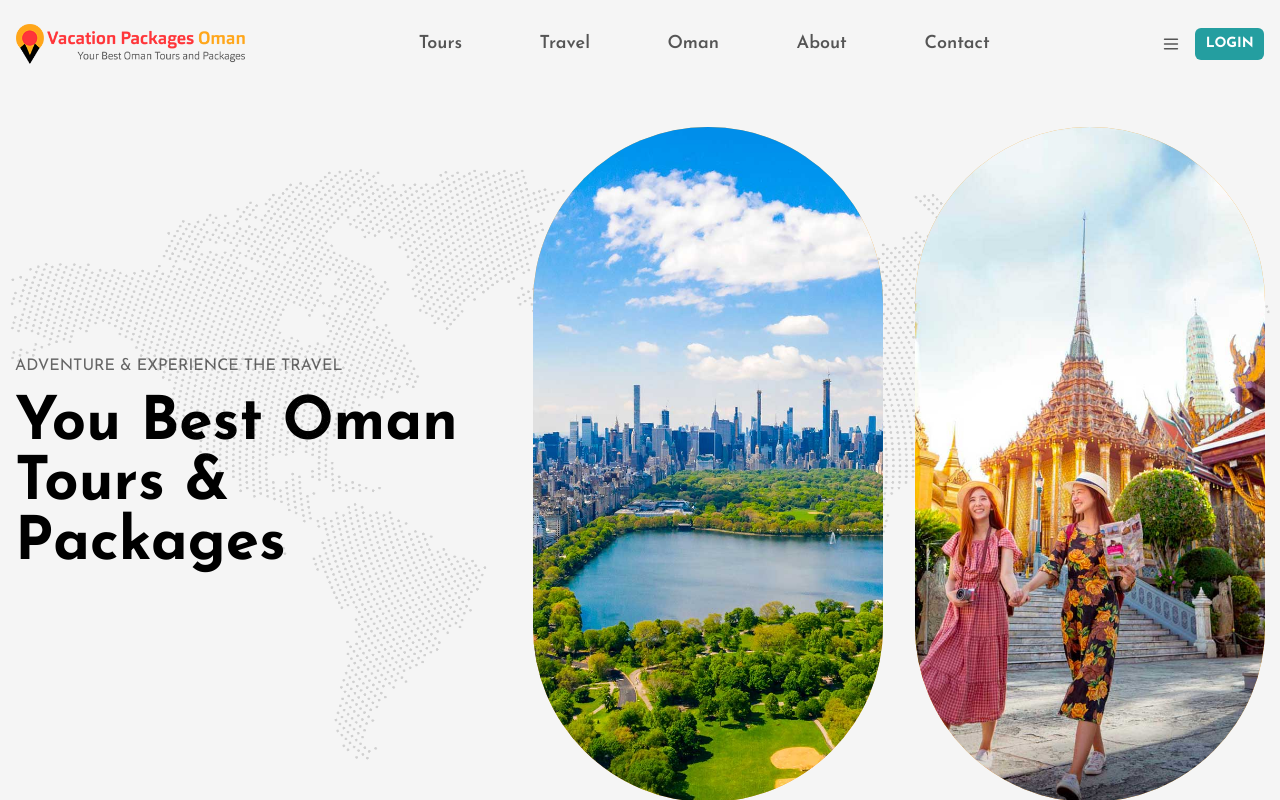
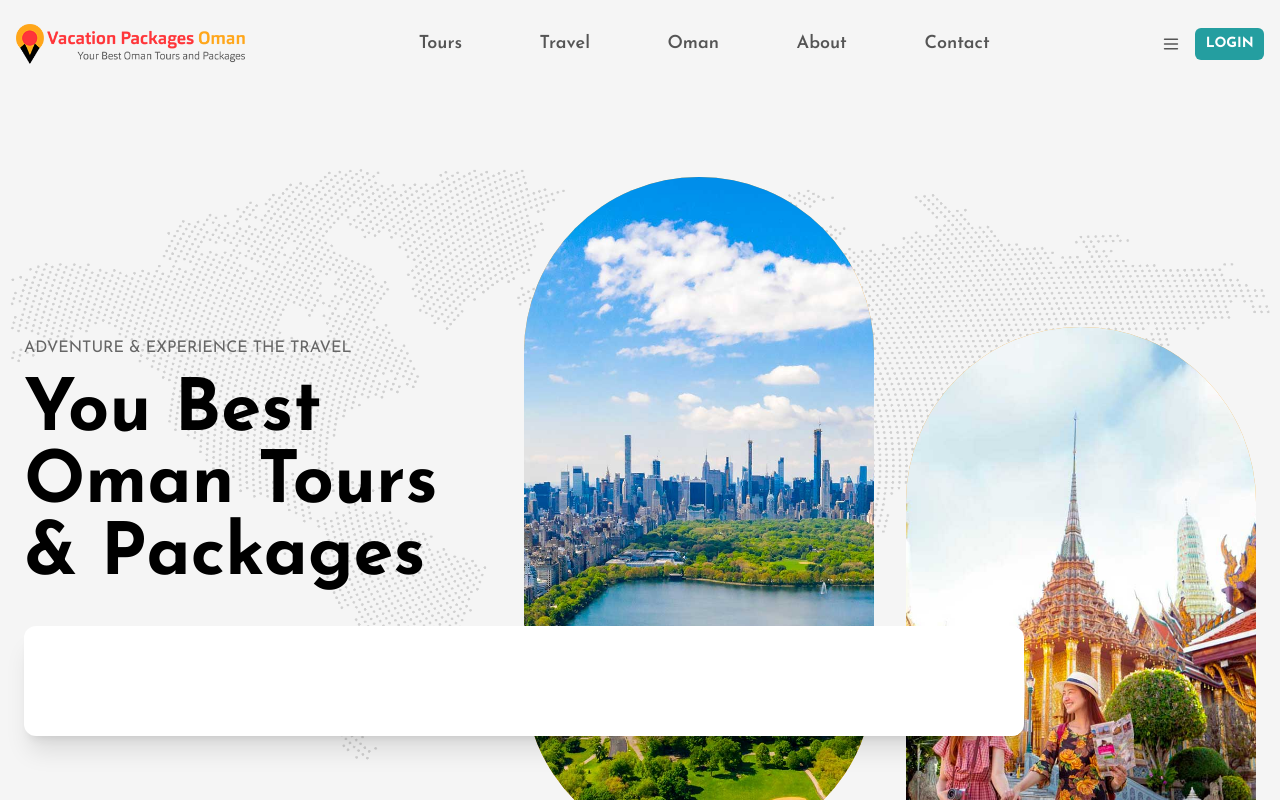
Before and after one commit to AbdelrahmanQm/tourzania, a Next.js app: page / in a window 1280 px wide. Shown: the top 800 px of the page. Built offline with nearby package versions, Linux system fonts and the light colour scheme.

Commit message:
implemented the parallax effect for the hero section

```diff
--- a/src/app/page.tsx
+++ b/src/app/page.tsx
@@ -7,6 +7,7 @@ const Home: NextPage = () => {
   return (
     <div className="relative">
       <HeroMain />
+      <div className="h-[200vh]"></div>
     </div>
   );
 };
--- a/src/components/heroSection/HeroImages.tsx
+++ b/src/components/heroSection/HeroImages.tsx
@@ -1,13 +1,33 @@
-import React from "react";
+import React, { useEffect, useState } from "react";
 import SingleImage from "./SingleImage";
 import heroImageOne from "../../../public/img/i-parallax-15.jpeg";
 import heroImageTwo from "../../../public/img/i-parallax-20.jpeg";
 
 const HeroImages: React.FC = () => {
+  const [offsetY, setOffsetY] = useState<number>(0);
+  const handleScroll = () => {
+    setOffsetY(window.scrollY < 800 ? window.scrollY : 800);
+    console.log(window.scrollY);
+  };
+  useEffect(() => {
+    window.addEventListener("scroll", handleScroll);
+
+    return () => window.removeEventListener("scroll", handleScroll);
+  });
   return (
     <div className="flex gap-8">
-      <SingleImage image={heroImageOne} alt="image" />
-      <SingleImage image={heroImageTwo} alt="image" />
+      <div
+        className={"translate-y-[" + 100 * 2 + "px]"}
+        style={{ transform: `translateY(${offsetY * 0.15 + 50}px)` }}
+      >
+        <SingleImage image={heroImageOne} alt="image" />
+      </div>
+      <div
+        className=" translate-y-52"
+        style={{ transform: `translateY(${offsetY * -0.15 + 200}px)` }}
+      >
+        <SingleImage image={heroImageTwo} alt="image" />
+      </div>
     </div>
   );
 };
--- a/src/components/heroSection/HeroMain.tsx
+++ b/src/components/heroSection/HeroMain.tsx
@@ -1,16 +1,21 @@
+"use client";
 import React from "react";
 import HeroText from "./HeroText";
 import HeroImages from "./HeroImages";
 import Image from "next/image";
 import worldMap from "../../../public/img/world-map.png";
+import HeroSearch from "../search/HeroSearch";
 
 const HeroMain: React.FC = () => {
   return (
-    <div className="bg-graybg">
+    <div className="bg-graybg px-6 relative">
       <Image src={worldMap} fill alt="world map" className="opacity-15 " />
-      <div className="max-w-[1250px] mx-auto flex items-center h-[100vh] gap-12">
+      <div className="max-w-[1250px] mx-auto flex items-center h-[100vh] gap-12 relative">
         <HeroText />
         <HeroImages />
+        <div className=" absolute z-10 left-0 bottom-32">
+          <HeroSearch />
+        </div>
       </div>
     </div>
   );
--- a/src/components/heroSection/HeroText.tsx
+++ b/src/components/heroSection/HeroText.tsx
@@ -7,7 +7,7 @@ const HeroText: React.FC = () => {
       <p className="uppercase text-lightergray mb-4">
         {mainData.content.heroSubText}
       </p>
-      <h1 className="text-6xl font-bold">{mainData.content.heroMainText}</h1>
+      <h1 className="text-7xl font-bold">{mainData.content.heroMainText}</h1>
     </div>
   );
 };
--- /dev/null
+++ b/src/components/search/HeroSearch.tsx
@@ -0,0 +1,21 @@
+import React, { useEffect, useState } from "react";
+
+const HeroSearch: React.FC = () => {
+  const [offsetY, setOffsetY] = useState<number>(0);
+  const handleScroll = () => {
+    setOffsetY(window.scrollY < 630 ? window.scrollY : 630);
+  };
+  useEffect(() => {
+    window.addEventListener("scroll", handleScroll);
+
+    return () => window.removeEventListener("scroll", handleScroll);
+  });
+  return (
+    <div
+      className="h-[110px] w-[1000px] bg-white shadow-xl rounded-xl "
+      style={{ transform: `scale(${offsetY * 0.0003 + 1})` }}
+    ></div>
+  );
+};
+
+export default HeroSearch;
```
